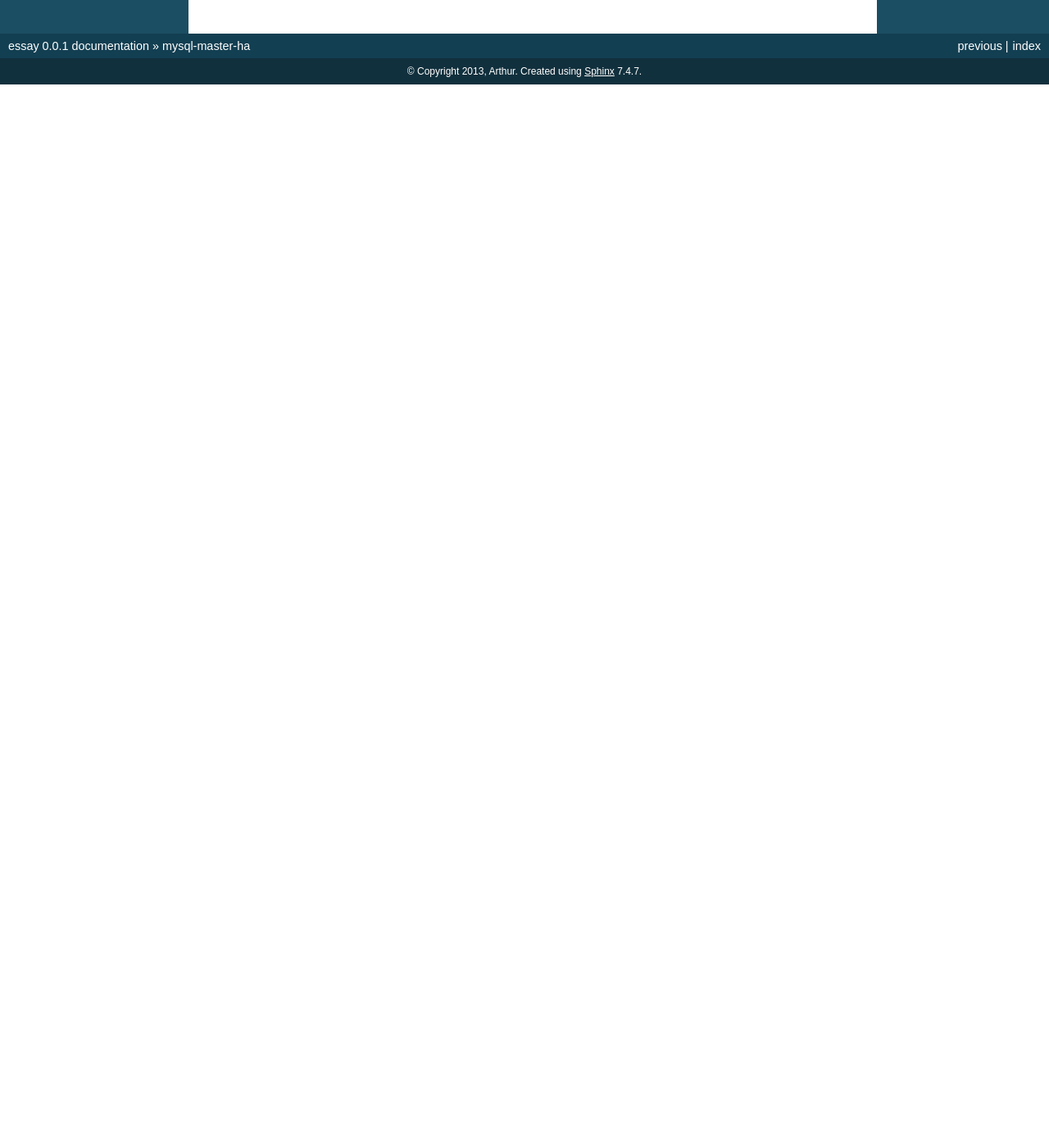
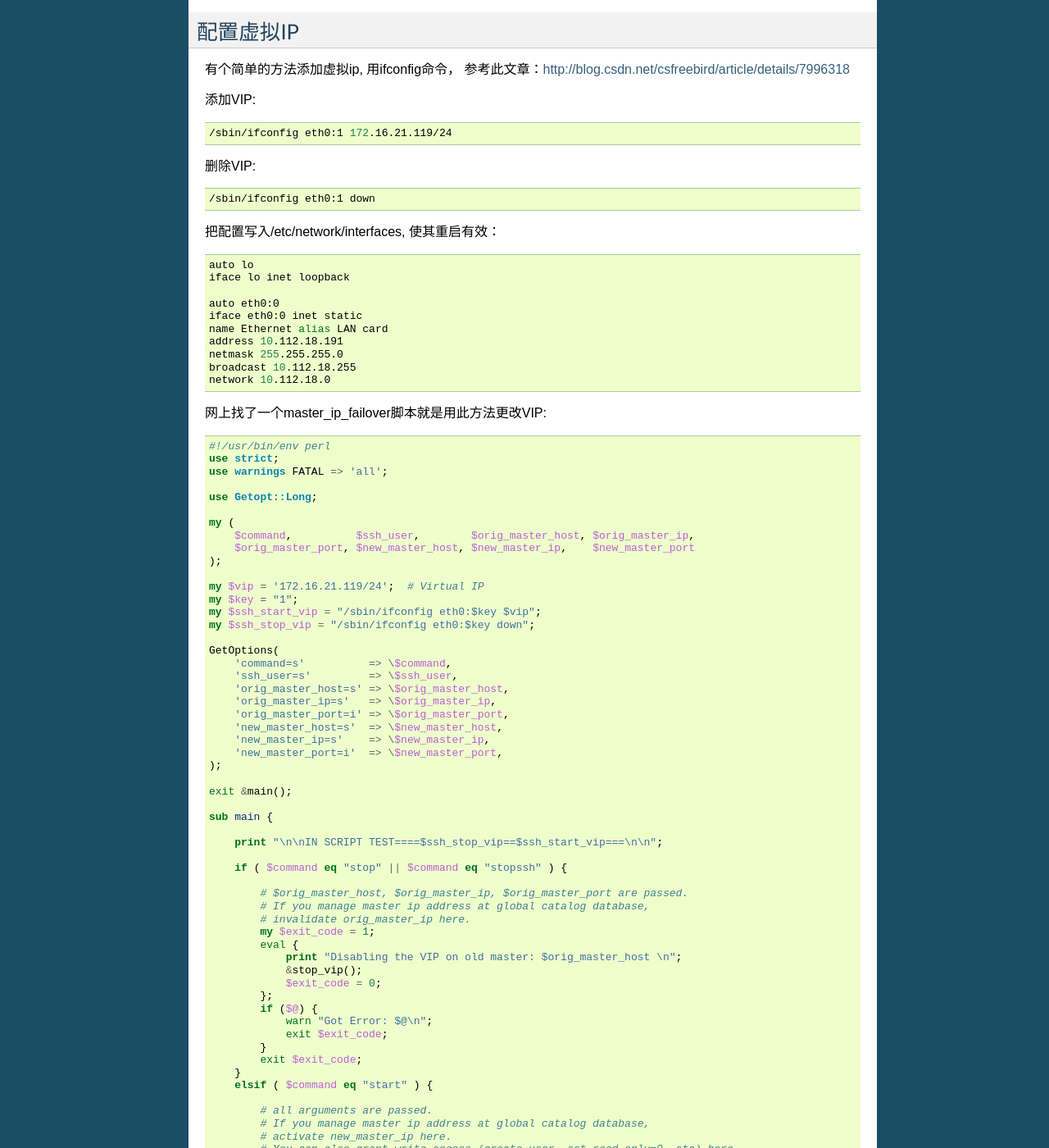
Before and after one commit to largetalk/newdatum, a Sphinx documentation site: the page built from notes/source/201308/mha.rst, in a window 1280 px wide and 1400 px high, scrolled down 6391 px. Shown: the whole window at 82% size. Built offline with Sphinx 7.4.7, drawn with Linux system fonts in a browser that asks for light colours; formulas are drawn with MathJax 3; before the commit the page ends 6494 px from its top, so only the background shows below that; some of the changed text lies outside the part shown.

Commit message:
add vip for mha

```diff
--- a/notes/source/201308/mha.rst
+++ b/notes/source/201308/mha.rst
@@ -387,3 +387,141 @@ report_script: You might want to send a report (i.e. e-mail) when failover has c
     --body=(body)
 
 这些脚本在代码包里都有示例，但都是perl的，你可以用其他脚本语言自己来写。
+
+配置虚拟IP
+===========================
+
+有个简单的方法添加虚拟ip, 用ifconfig命令， 参考此文章：http://blog.csdn.net/csfreebird/article/details/7996318
+
+添加VIP:
+
+.. code-block:: shell
+
+    /sbin/ifconfig eth0:1 172.16.21.119/24
+
+删除VIP:
+
+.. code-block:: shell
+
+    /sbin/ifconfig eth0:1 down
+
+把配置写入/etc/network/interfaces, 使其重启有效：
+
+.. code-block:: shell
+
+    auto lo
+    iface lo inet loopback
+
+    auto eth0:0
+    iface eth0:0 inet static
+    name Ethernet alias LAN card
+    address 10.112.18.191
+    netmask 255.255.255.0
+    broadcast 10.112.18.255
+    network 10.112.18.0
+
+网上找了一个master_ip_failover脚本就是用此方法更改VIP:
+
+.. code-block:: perl
+
+    #!/usr/bin/env perl
+    use strict;
+    use warnings FATAL => 'all';
+
+    use Getopt::Long;
+
+    my (
+        $command,          $ssh_user,        $orig_master_host, $orig_master_ip,
+        $orig_master_port, $new_master_host, $new_master_ip,    $new_master_port
+    );
+
+    my $vip = '172.16.21.119/24';  # Virtual IP
+    my $key = "1";
+    my $ssh_start_vip = "/sbin/ifconfig eth0:$key $vip";
+    my $ssh_stop_vip = "/sbin/ifconfig eth0:$key down";
+
+    GetOptions(
+        'command=s'          => \$command,
+        'ssh_user=s'         => \$ssh_user,
+        'orig_master_host=s' => \$orig_master_host,
+        'orig_master_ip=s'   => \$orig_master_ip,
+        'orig_master_port=i' => \$orig_master_port,
+        'new_master_host=s'  => \$new_master_host,
+        'new_master_ip=s'    => \$new_master_ip,
+        'new_master_port=i'  => \$new_master_port,
+    );
+
+    exit &main();
+
+    sub main {
+
+        print "\n\nIN SCRIPT TEST====$ssh_stop_vip==$ssh_start_vip===\n\n";
+
+        if ( $command eq "stop" || $command eq "stopssh" ) {
+
+            # $orig_master_host, $orig_master_ip, $orig_master_port are passed.
+            # If you manage master ip address at global catalog database,
+            # invalidate orig_master_ip here.
+            my $exit_code = 1;
+            eval {
+                print "Disabling the VIP on old master: $orig_master_host \n";
+                &stop_vip();
+                $exit_code = 0;
+            };
+            if ($@) {
+                warn "Got Error: $@\n";
+                exit $exit_code;
+            }
+            exit $exit_code;
+        }
+        elsif ( $command eq "start" ) {
+
+            # all arguments are passed.
+            # If you manage master ip address at global catalog database,
+            # activate new_master_ip here.
+            # You can also grant write access (create user, set read_only=0, etc) here.
+            my $exit_code = 10;
+            eval {
+                print "Enabling the VIP - $vip on the new master - $new_master_host \n";
+                &start_vip();
+                $exit_code = 0;
+            };
+            if ($@) {
+                warn $@;
+                exit $exit_code;
+            }
+            exit $exit_code;
+        }
+        elsif ( $command eq "status" ) {
+            print "Checking the Status of the script.. OK \n";
+            `ssh $ssh_user\@cluster1 \" $ssh_start_vip \"`;
+            exit 0;
+        }
+        else {
+            &usage();
+            exit 1;
+        }
+    }
+
+    # A simple system call that enable the VIP on the new master
+    sub start_vip() {
+        `ssh $ssh_user\@$new_master_host \" $ssh_start_vip \"`;
+    }
+    # A simple system call that disable the VIP on the old_master
+    sub stop_vip() {
+        `ssh $ssh_user\@$orig_master_host \" $ssh_stop_vip \"`;
+    }
+
+    sub usage {
+        print
+        "Usage: master_ip_failover --command=start|stop|stopssh|status --orig_master_host=host --orig_master_ip=ip --orig_master_port=port --new_master_host=host --new_master_ip=ip --new_master_port=port\n";
+    }
+
+将此复制两次到/usr/local/bin, 分别命名为master_ip_failover 和master_ip_online_change_script
+
+然后将/etc/app1.cnf 中下面两行注释去掉：
+
+.. code-block:: shell
+
+    master_ip_failover_script=/usr/local/bin/master_ip_failover
+    master_ip_online_change_script=/usr/local/bin/master_ip_online_change_script
```
